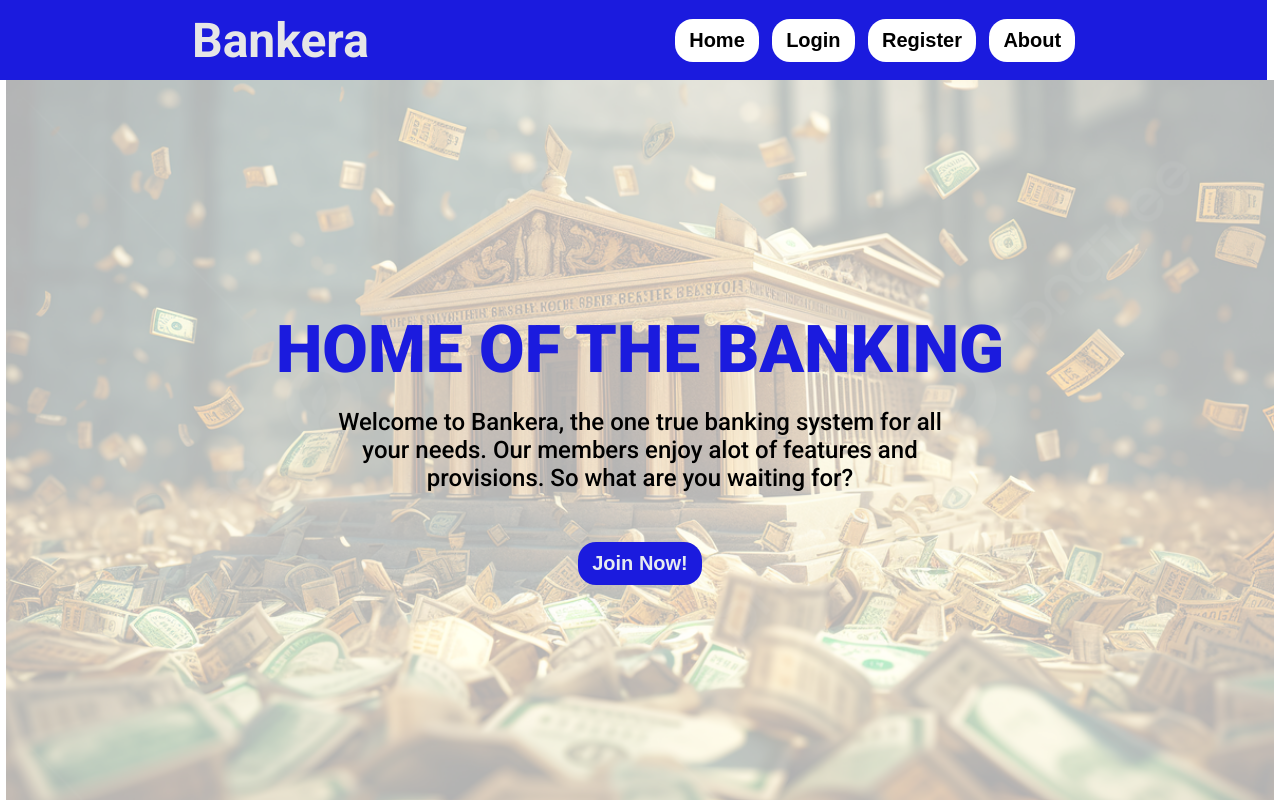
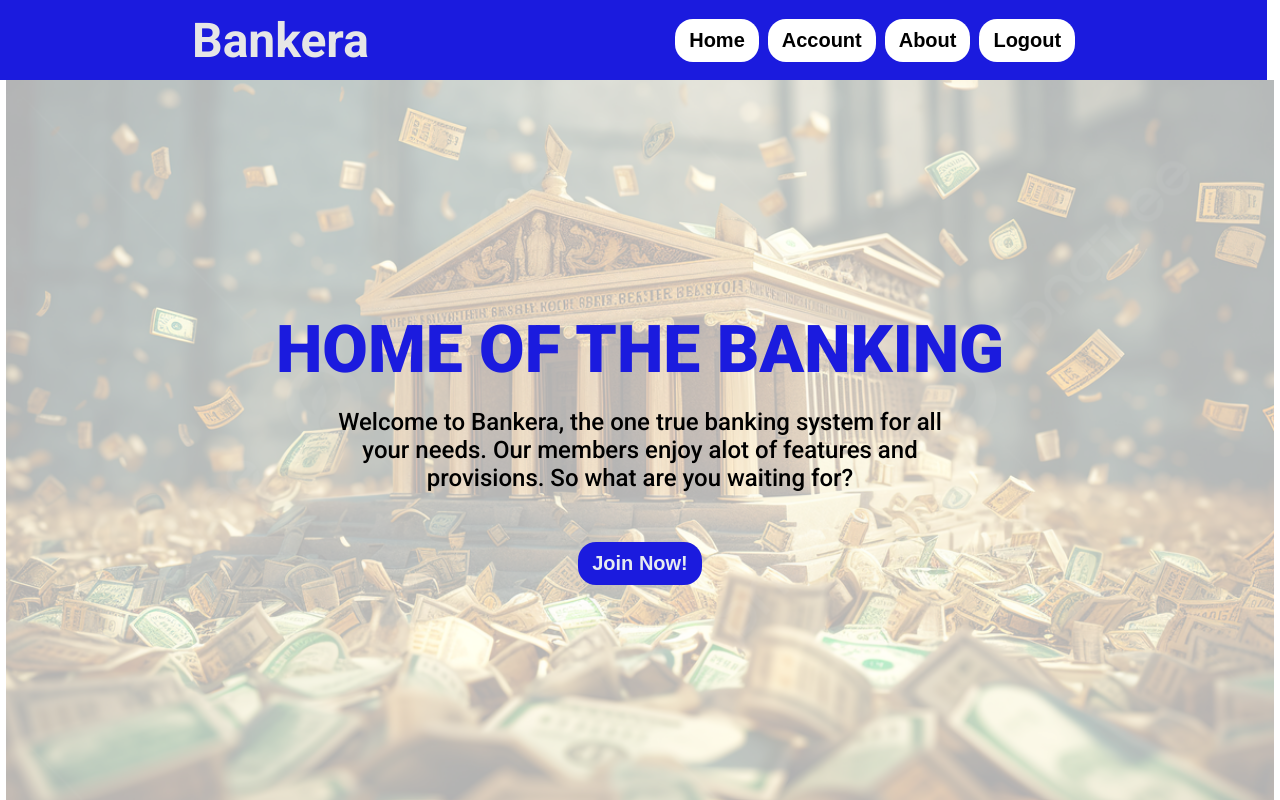
Before and after one commit to hassankhalil33/bankera-frontend, a React (Create React App) app: page / in a window 1280 px wide. Shown: the top 800 px of the page. Built offline with nearby package versions, Linux system fonts and the light colour scheme.

Commit message:
Added Condition for Logged in Users in NavBar

```diff
--- a/src/components/NavBar.jsx
+++ b/src/components/NavBar.jsx
@@ -1,8 +1,9 @@
-import React from "react";
+import React, { useState } from "react";
 import Button from "./Button";
 import { useNavigate } from "react-router-dom";
 
 const NavBar = () => {
+  const [isAuth, setIsAuth] = useState(true);
   const navigate = useNavigate();
 
   const handleHomeButton = () => {
@@ -17,6 +18,12 @@ const NavBar = () => {
   const handleAboutButton = () => {
     navigate("/about");
   };
+  const handleAccountButton = () => {
+    navigate("/profile");
+  };
+  const handleLogoutButton = () => {
+    setIsAuth(false);
+  };
 
   return (
     <div className="nav-bar">
@@ -25,6 +32,21 @@ const NavBar = () => {
         <Button onPress={handleHomeButton} size="large" color="white">
           Home
         </Button>
+        {
+          isAuth ?
+            <>
+              < Button onPress={handleAccountButton} size="large" color="white">
+                Account
+              </Button>
+              <Button onPress={handleAboutButton} size="large" color="white">
+                About
+              </Button>
+              <Button onPress={handleLogoutButton} size="large" color="white">
+                Logout
+              </Button>
+            </>
+            :
+            <>
               <Button onPress={handleLoginButton} size="large" color="white">
                 Login
               </Button>
@@ -34,8 +56,10 @@ const NavBar = () => {
               <Button onPress={handleAboutButton} size="large" color="white">
                 About
               </Button>
+            </>
+        }
       </div>
-    </div>
+    </div >
   )
 };
 
```
Lines whose indentation alone changed are shown as unchanged.
